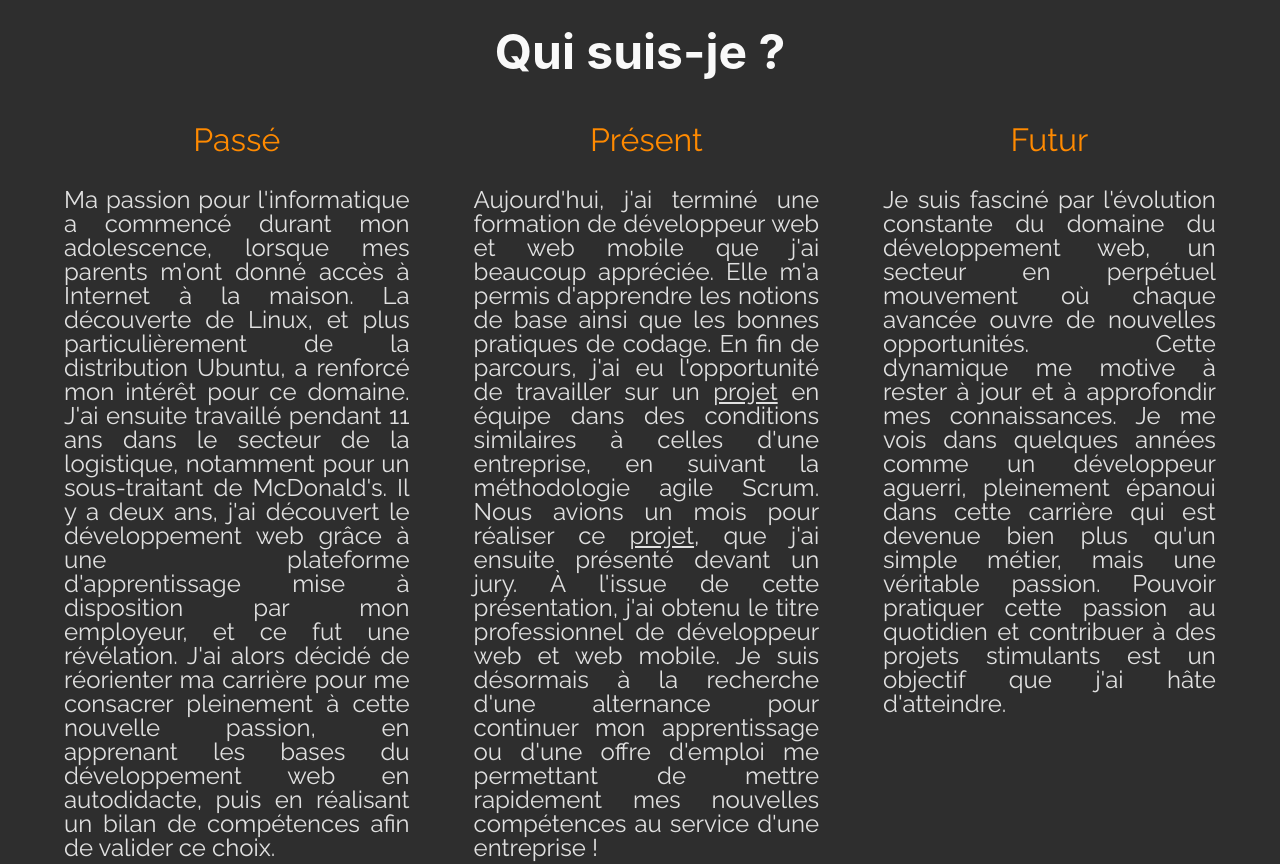
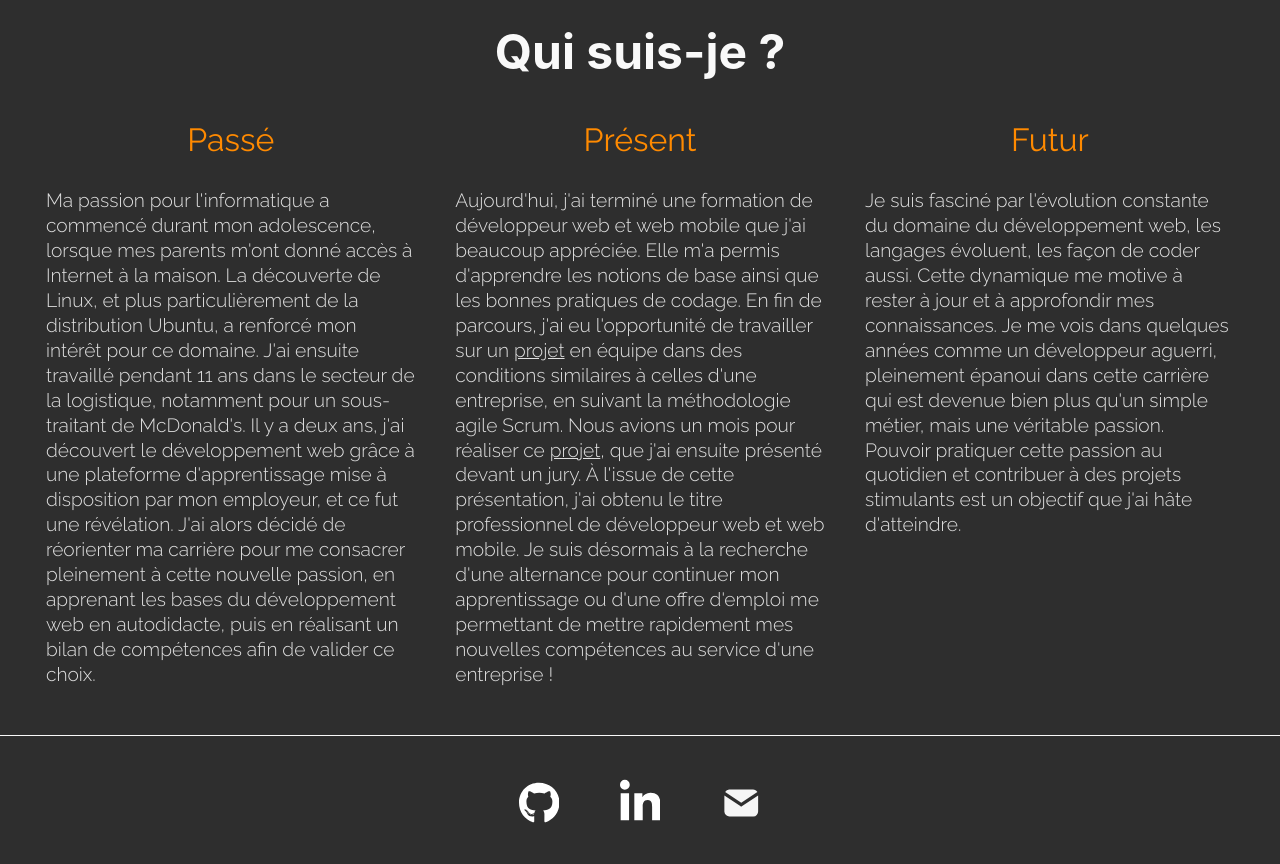
Before and after one commit to Deunoh/react-portfolio, a React (Vite) app: page / in a window 1280 px wide. Shown: the part 820-1684 px from the top of the page. Built offline with nearby package versions, Linux system fonts and the light colour scheme.

Commit message:
fix police presentation

```diff
--- a/src/components/Footer/Footer.jsx
+++ b/src/components/Footer/Footer.jsx
@@ -11,8 +11,8 @@ const Footer = () => {
         x="0px"
         y="0px"
         viewBox="0 0 1300 550"
-        style={{ enableBackground: 'new 0 0 1300 550' }}
-        xmlSpace="preserve"
+        // style={{ enableBackground: 'new 0 0 1300 550' }}
+        // xmlSpace="preserve"
       >
         <defs>
           <linearGradient id="grad1" x1="0%" y1="0%" x2="0%" y2="100%">
--- a/src/components/Presentation/Presentation.jsx
+++ b/src/components/Presentation/Presentation.jsx
@@ -74,14 +74,13 @@ const Presentation = () => {
           <h3>Futur</h3>
           <p>
             Je suis fasciné par l&apos;évolution constante du domaine du
-            développement web, un secteur en perpétuel mouvement où chaque
-            avancée ouvre de nouvelles opportunités. Cette dynamique me motive à
-            rester à jour et à approfondir mes connaissances. Je me vois dans
-            quelques années comme un développeur aguerri, pleinement épanoui
-            dans cette carrière qui est devenue bien plus qu&apos;un simple
-            métier, mais une véritable passion. Pouvoir pratiquer cette passion
-            au quotidien et contribuer à des projets stimulants est un objectif
-            que j&apos;ai hâte d&apos;atteindre.
+            développement web, les langages évoluent, les façon de coder aussi.
+            Cette dynamique me motive à rester à jour et à approfondir mes
+            connaissances. Je me vois dans quelques années comme un développeur
+            aguerri, pleinement épanoui dans cette carrière qui est devenue bien
+            plus qu&apos;un simple métier, mais une véritable passion. Pouvoir
+            pratiquer cette passion au quotidien et contribuer à des projets
+            stimulants est un objectif que j&apos;ai hâte d&apos;atteindre.
           </p>
         </div>
       </div>
--- a/src/components/Presentation/Presentation.scss
+++ b/src/components/Presentation/Presentation.scss
@@ -15,16 +15,17 @@
   align-items: center;
 
   .about_container {
-    width: 90%;
+    width: 100%;
+    padding: 0 v.$paddings-side-mobile;
     display: flex;
     justify-content: center;
-    gap: 4rem;
+    gap: 2.5rem;
     margin-bottom: 2rem;
     padding-bottom: 3rem;
     border-bottom: 1px solid v.$text;
     .about_container-card {
       font-family: v.$main-title-font;
-      text-align: justify;
+      text-align: start;
       max-width: 30%;
       h3 {
         text-align: center;
@@ -33,11 +34,13 @@
         margin-bottom: 2rem;
       }
       p {
-        font-size: 1.5rem;
+        font-size: 1.2rem;
         color: v.$dark-paragraph;
+        font-family: v.$main-title-font;
+        font-weight: 300;
+        line-height: 1.3;
       }
       .present-elem-links {
-        // color: #3a53f8;
         text-decoration: underline;
       }
     }
```
